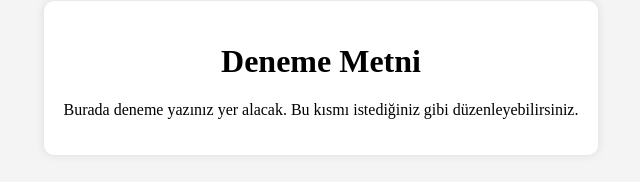
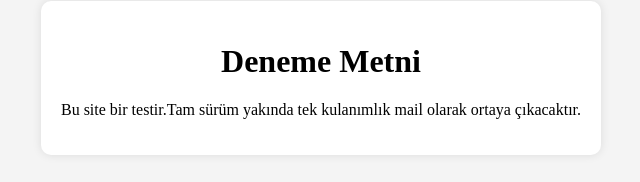
Before and after one commit to gejc243/reklamsitgesiididf, a plain HTML site: page index.html in a window 1280 px wide. Shown: the part 322-504 px from the top of the page, 319-959 px from the left. Drawn offline with Linux system fonts and the light colour scheme.

Commit message:
Update index.html

```diff
--- a/index.html
+++ b/index.html
@@ -65,7 +65,7 @@
 
     <div class="content">
         <h1>Deneme Metni</h1>
-        <p>Burada deneme yazınız yer alacak. Bu kısmı istediğiniz gibi düzenleyebilirsiniz.</p>
+        <p>Bu site bir testir.Tam sürüm yakında tek kulanımlık mail olarak ortaya çıkacaktır.</p>
     </div>
 
     <div class="ads">
```
